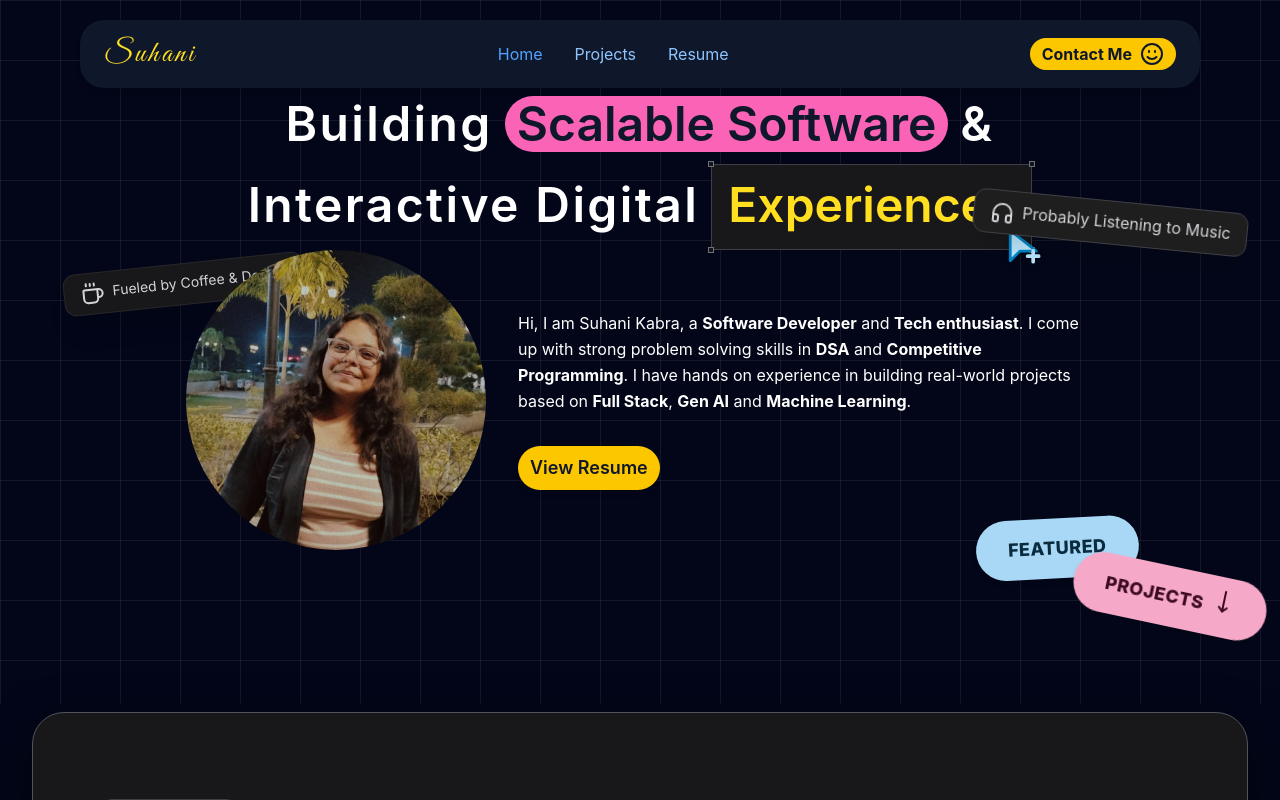
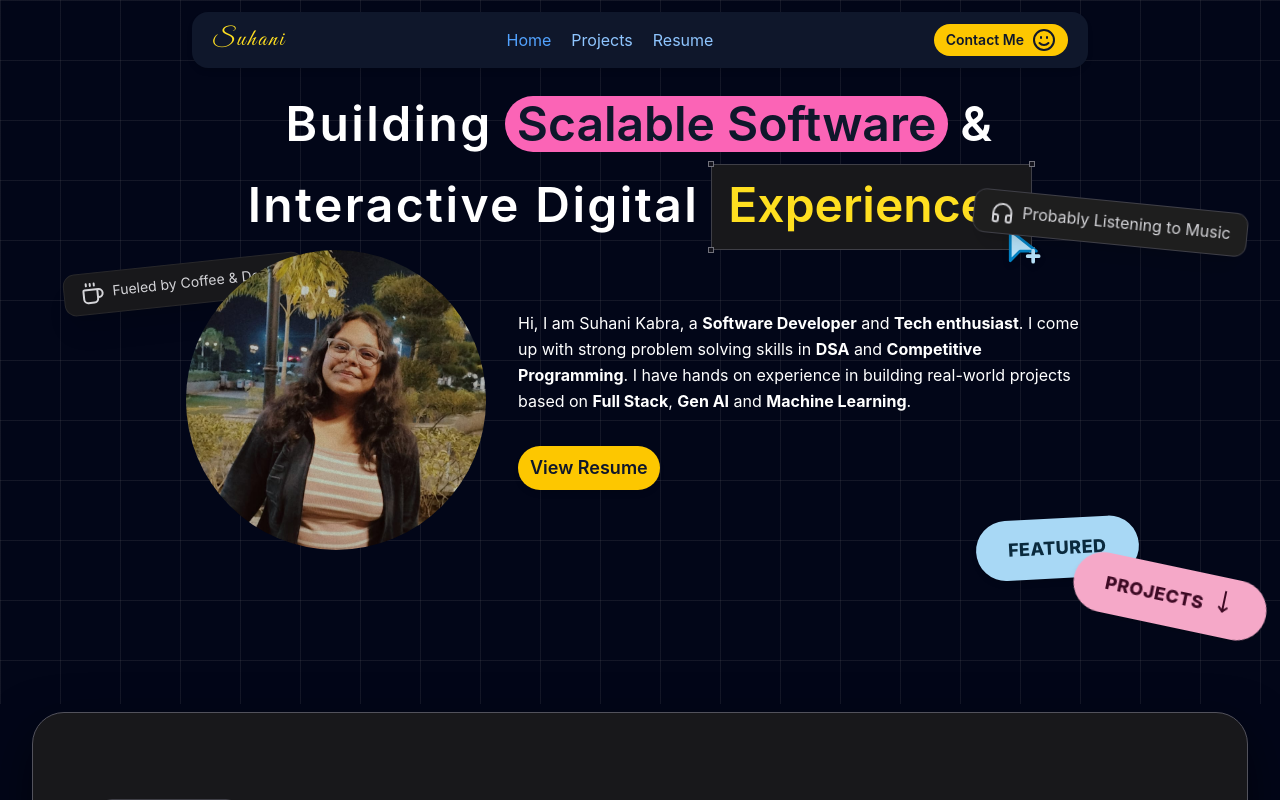
Before and after one commit to Suhanii15/Suhani-Kabra, a React (Vite) app in the folder suhani/: page / in a window 1280 px wide. Shown: the top 800 px of the page. Built offline with nearby package versions, Linux system fonts and the light colour scheme.

Commit message:
edited extended navbar

```diff
--- a/suhani/src/components/navbar.jsx
+++ b/suhani/src/components/navbar.jsx
@@ -23,9 +23,9 @@ const Navbar = ({ activeSection }) => {
   };
 
   return (
-    <nav className="flex items-center justify-between rounded-3xl fixed top-0 left-0 right-0 z-50 mx-20 my-5 bg-slate-900 px-6 py-4 text-white shadow-md">
-      <div className="text-3xl font-signature text-yellow-300 tracking-widest">Suhani</div>
-      <div className="flex gap-8">
+    <nav className="flex items-center justify-between rounded-2xl fixed top-0 left-0 right-0 z-50 mx-auto my-3 w-[92%] max-w-4xl bg-slate-900 px-4 py-2.5 text-white shadow-md sm:px-5 sm:py-3">
+      <div className="text-2xl font-signature text-yellow-300 tracking-widest sm:text-2xl">Suhani</div>
+      <div className="flex gap-3 text-sm sm:gap-5 sm:text-base">
         <button
           type="button"
           onClick={() => handleNavigateToSection('home')}
@@ -51,7 +51,7 @@ const Navbar = ({ activeSection }) => {
       <button
         type="button"
         onClick={() => handleNavigateToSection('contact')}
-        className="flex flex-row bg-yellow-400 font-bold cursor-pointer text-slate-900 rounded-full px-3 py-1 hover:bg-yellow-300 group"
+        className="flex flex-row items-center bg-yellow-400 font-semibold cursor-pointer text-slate-900 rounded-full px-2.5 py-1 text-sm hover:bg-yellow-300 group sm:px-3"
       >
         Contact Me
         <Smile className="ml-2 transition-transform duration-300 group-hover:translate-y-[-2px] group-hover:scale-110" />
```
